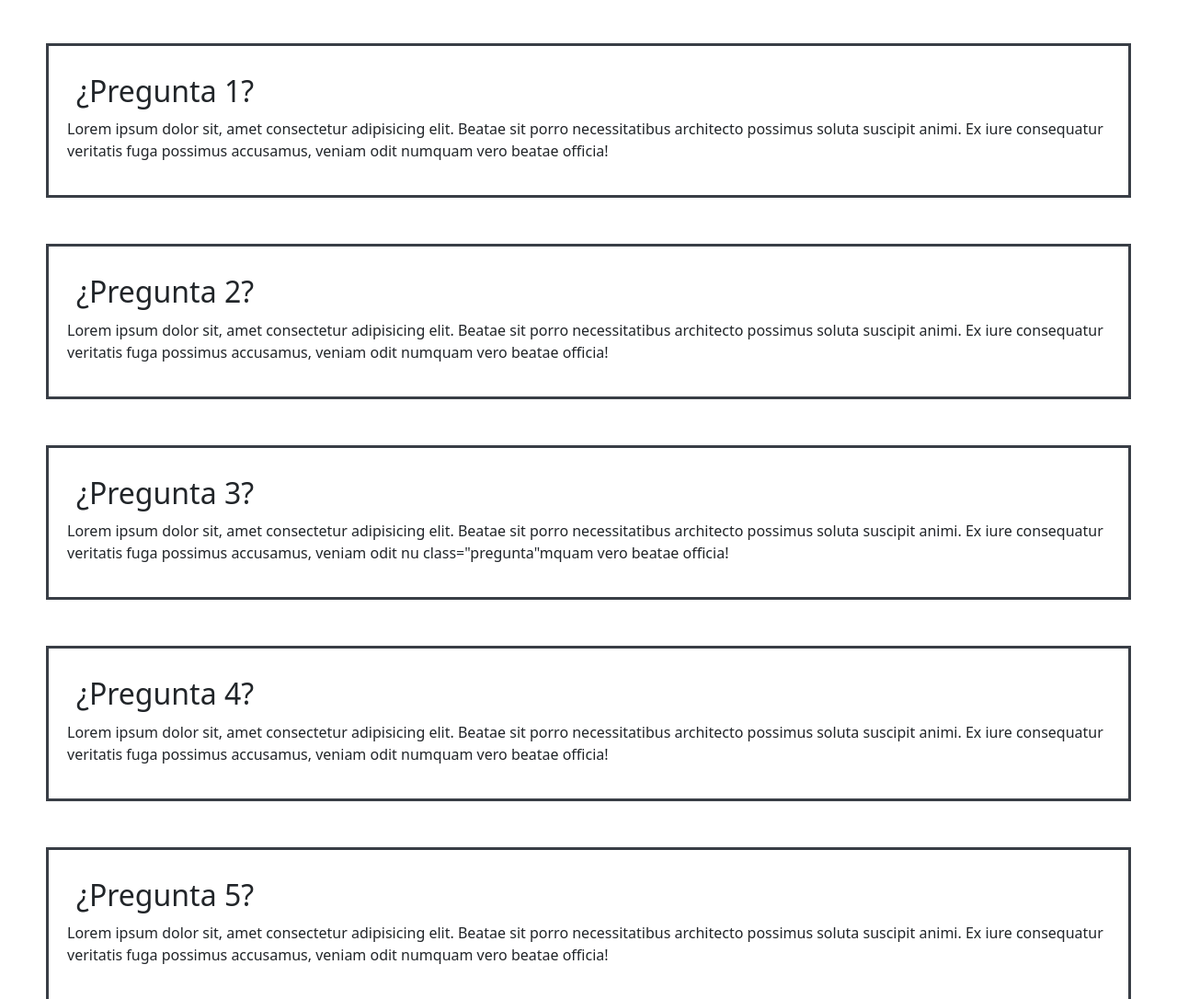
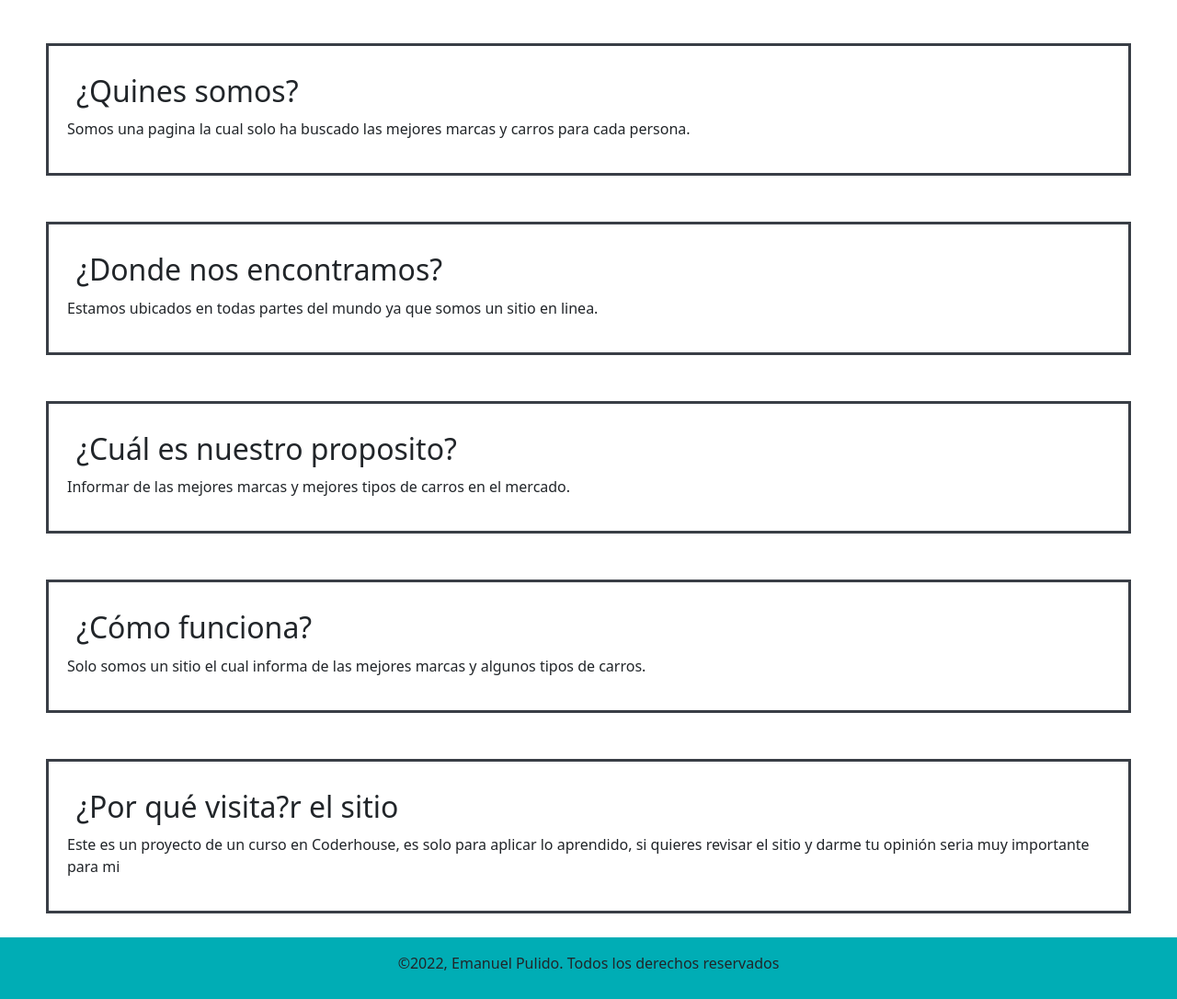
Before and after one commit to josepulidow/coder-final, a website: page pages/fre-que.html in a window 1280 px wide. Shown: the part 127-1213 px from the top of the page at 92% size. Drawn offline with nearby package versions, Linux system fonts and the light colour scheme.

Commit message:
Se agregaron preguntas quitando los lorem que estaban en el apartado de preguntas

```diff
--- a/pages/fre-que.html
+++ b/pages/fre-que.html
@@ -79,38 +79,29 @@
         </div>
 
         <div class="pregunta">
-            <h2>¿Pregunta 1?</h2>
-            <p>Lorem ipsum dolor sit, amet consectetur adipisicing elit. Beatae sit porro necessitatibus architecto
-                possimus soluta suscipit animi. Ex iure consequatur veritatis fuga possimus accusamus, veniam odit
-                numquam vero beatae officia!</p>
+            <h2>¿Quines somos?</h2>
+            <p>Somos una pagina la cual solo ha buscado las mejores marcas y carros para cada persona.</p>
         </div>
 
         <div class="pregunta">
-            <h2>¿Pregunta 2?</h2>
-            <p>Lorem ipsum dolor sit, amet consectetur adipisicing elit. Beatae sit porro necessitatibus architecto
-                possimus soluta suscipit animi. Ex iure consequatur veritatis fuga possimus accusamus, veniam odit
-                numquam vero beatae officia!</p>
+            <h2>¿Donde nos encontramos?</h2>
+            <p>Estamos ubicados en todas partes del mundo ya que somos un sitio en linea.</p>
         </div>
 
         <div class="pregunta">
-            <h2>¿Pregunta 3?</h2>
-            <p>Lorem ipsum dolor sit, amet consectetur adipisicing elit. Beatae sit porro necessitatibus architecto
-                possimus soluta suscipit animi. Ex iure consequatur veritatis fuga possimus accusamus, veniam odit
-                nu class="pregunta"mquam vero beatae officia!</p>
+            <h2>¿Cuál es nuestro proposito?</h2>
+            <p>Informar de las mejores marcas y mejores tipos de carros en el mercado.</p>
         </div>
 
         <div class="pregunta">
-            <h2>¿Pregunta 4?</h2>
-            <p>Lorem ipsum dolor sit, amet consectetur adipisicing elit. Beatae sit porro necessitatibus architecto
-                possimus soluta suscipit animi. Ex iure consequatur veritatis fuga possimus accusamus, veniam odit
-                numquam vero beatae officia!</p>
+            <h2>¿Cómo funciona?</h2>
+            <p>Solo somos un sitio el cual informa de las mejores marcas y algunos tipos de carros.</p>
         </div>
 
         <div class="pregunta">
-            <h2>¿Pregunta 5?</h2>
-            <p>Lorem ipsum dolor sit, amet consectetur adipisicing elit. Beatae sit porro necessitatibus architecto
-                possimus soluta suscipit animi. Ex iure consequatur veritatis fuga possimus accusamus, veniam odit
-                numquam vero beatae officia!</p>
+            <h2>¿Por qué visita?r el sitio</h2>
+            <p>Este es un proyecto de un curso en Coderhouse, es solo para aplicar lo aprendido, si quieres revisar el
+                sitio y darme tu opinión seria muy importante para mi</p>
         </div>
 
 
--- a/scss/styles.scss
+++ b/scss/styles.scss
@@ -21,7 +21,7 @@ body {
 /* Todos los titulos de inicio de una pagina llevan un estilo */
 .titulos {
     margin: 20px;
-    text-align: centerss
+    text-align: center;
 }
 
 /* Se declara el estilo del footer en todas las paginas */
```
